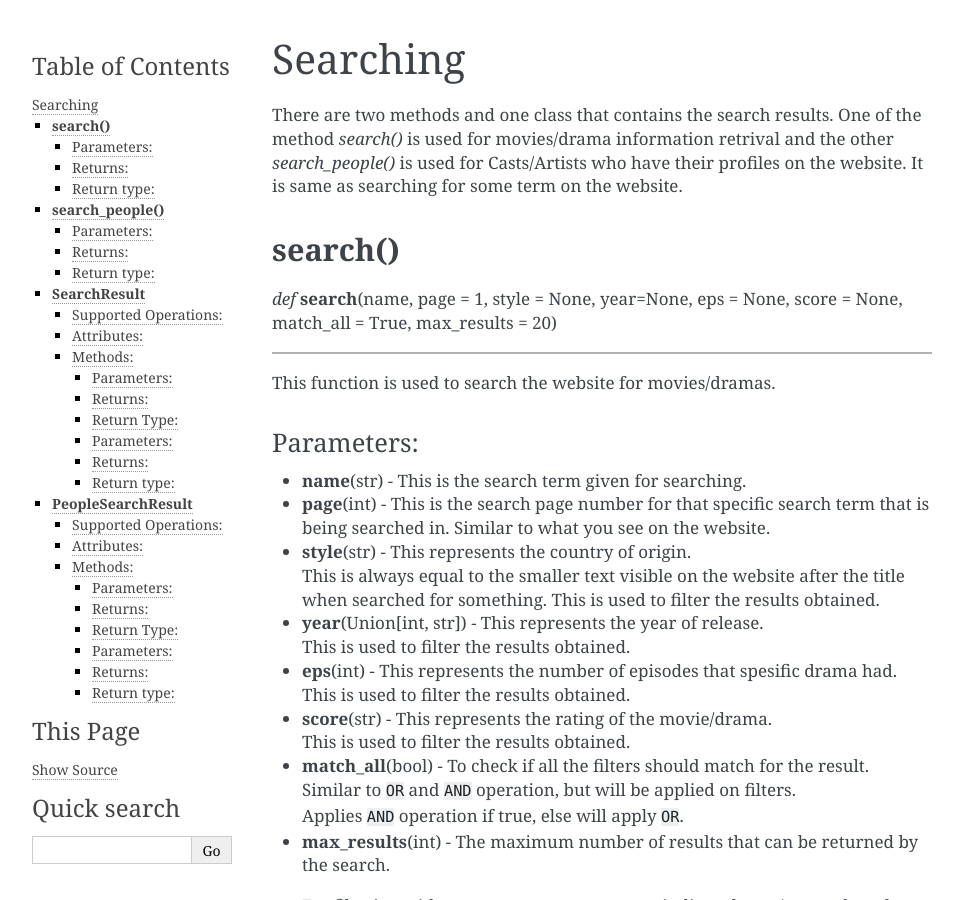
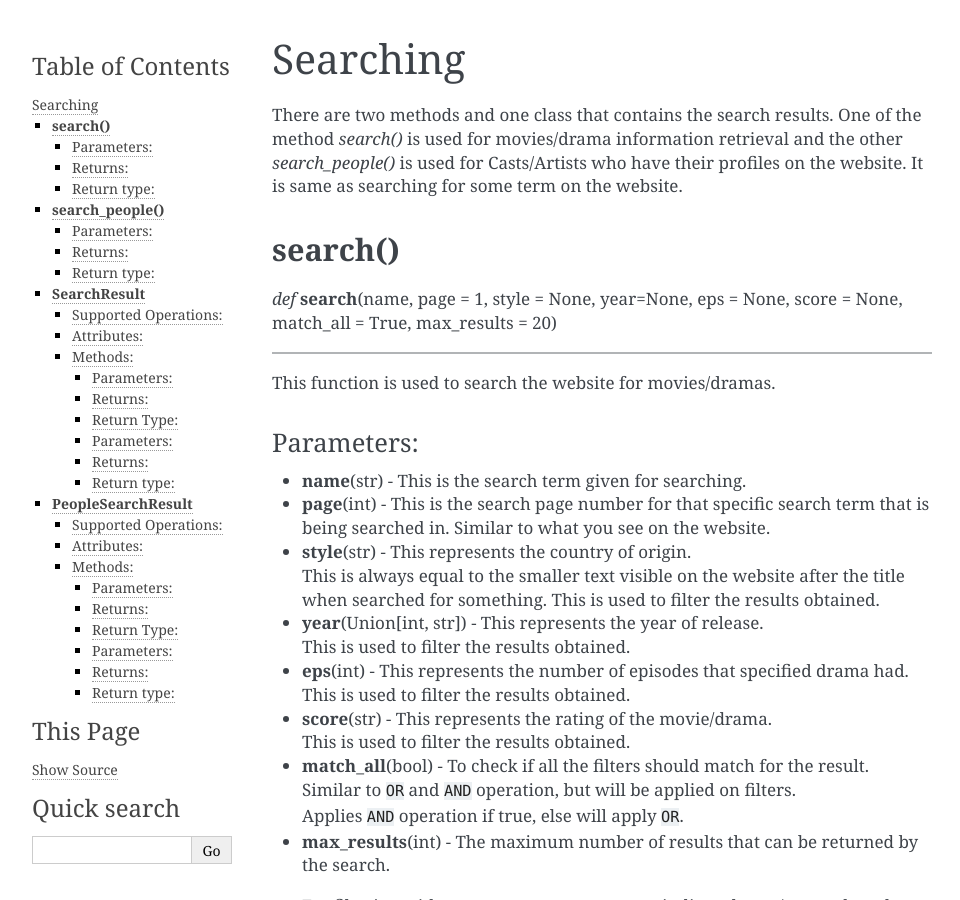
Before and after one commit to Rocker2234/Python-MDL-API, a Sphinx documentation site: the page built from docs/source/doc/Searching.md, in a window 1280 px wide and 900 px high. Shown: the whole window, without its empty margins (148-1108 px from the left). Built offline with Sphinx 7.4.7, drawn with Linux system fonts in a browser that asks for light colours; some of the changed text lies outside the part shown.

Commit message:
Update Searching.md

```diff
--- a/docs/source/doc/Searching.md
+++ b/docs/source/doc/Searching.md
@@ -1,6 +1,6 @@
 # Searching
 There are two methods and one class that contains the search results.
-One of the method _search()_ is used for movies/drama information retrival
+One of the method _search()_ is used for movies/drama information retrieval
 and the other _search_people()_ is used for Casts/Artists who have their profiles on the website.
 It is same as searching for some term on the website.
 ## **search()**
@@ -18,7 +18,7 @@
 This is used to filter the results obtained.
 - **year**(Union[int, str]) - This represents the year of release.
 This is used to filter the results obtained.
-- **eps**(int) - This represents the number of episodes that spesific drama had.
+- **eps**(int) - This represents the number of episodes that specified drama had.
 This is used to filter the results obtained.
 - **score**(str) - This represents the rating of the movie/drama.
 This is used to filter the results obtained.
@@ -64,7 +64,7 @@
 
 ### Supported Operations:
 
-`x[index]` - Will return name present in _names_ at the spesified _index_ if index is _int_ or _url_ if index is _str_. Raises TypeError otherwise.
+`x[index]` - Will return name present in _names_ at the specified _index_ if index is _int_ or _url_ if index is _str_. Raises TypeError otherwise.
 `len(x)` - Will return the number of elements in the _SearchResult_.
 `str(x)` - Will return the list of _names_ in _str_ format.
 
@@ -107,7 +107,7 @@
 
 ### Supported Operations:
 
-`x[index]` - Will return name present in _names_ at the spesified _index_ if index is _int_ or _url_ if index is _str_. Raises TypeError otherwise.
+`x[index]` - Will return name present in _names_ at the specified _index_ if index is _int_ or _url_ if index is _str_. Raises TypeError otherwise.
 `len(x)` - Will return the number of elements in the _PeopleSearchResult_.
 `str(x)` - Will return the list of _names_ in _str_ format.
 
```
